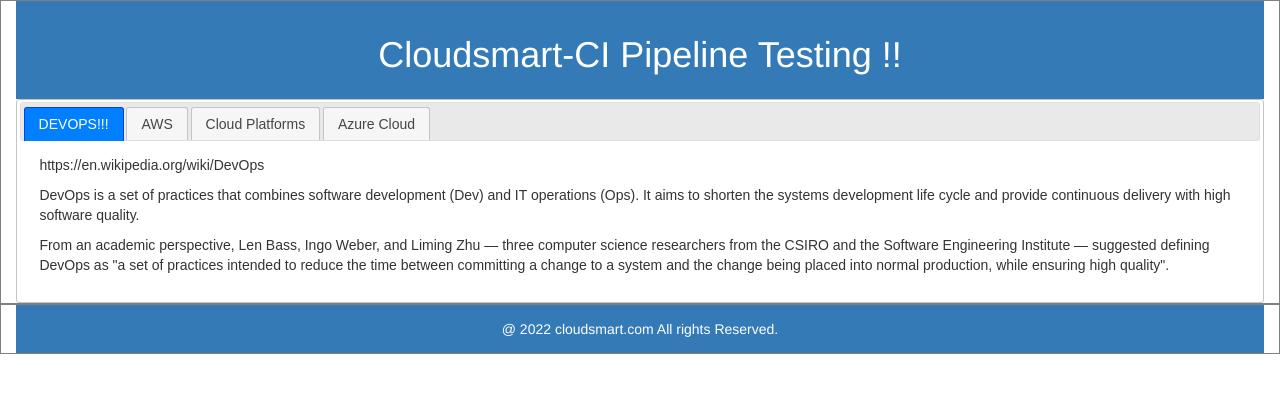
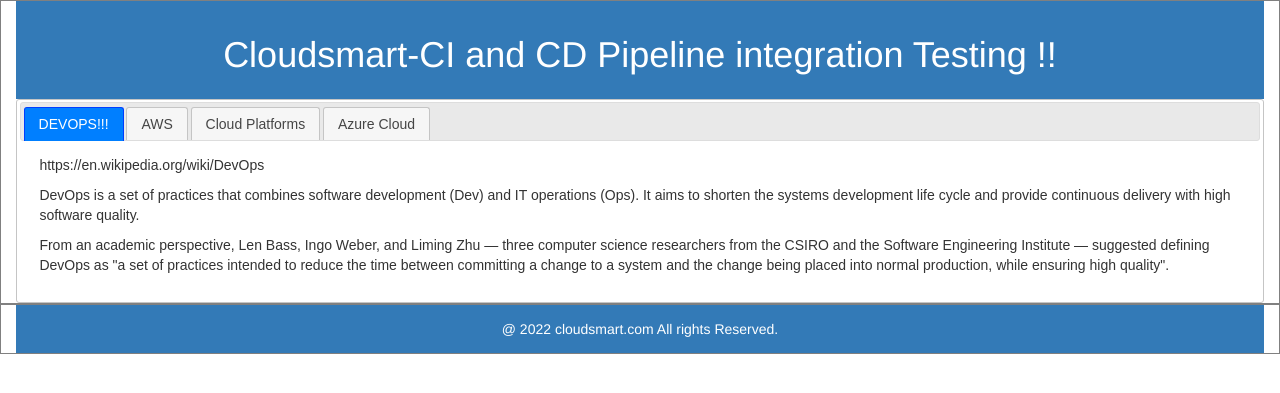
Before and after one commit to yogesh95sareen/project1, a web app: page / in a window 1280 px wide. Shown: the top 393 px of the page. Run offline with its HTML, style and script files only (its server is not run), Linux system fonts and the light colour scheme; data that the repository does not hold is empty; some libraries are stand-ins or nearby versions.

Commit message:
Header updated for ci cd

```diff
--- a/src/main/webapp/index.html
+++ b/src/main/webapp/index.html
@@ -27,7 +27,7 @@
 	<div class="container">
 
 		<header>
-			<h1> Cloudsmart-CI Pipeline Testing !! </h1>
+			<h1> Cloudsmart-CI and CD Pipeline integration Testing !! </h1>
 
 		</header>
 
```
